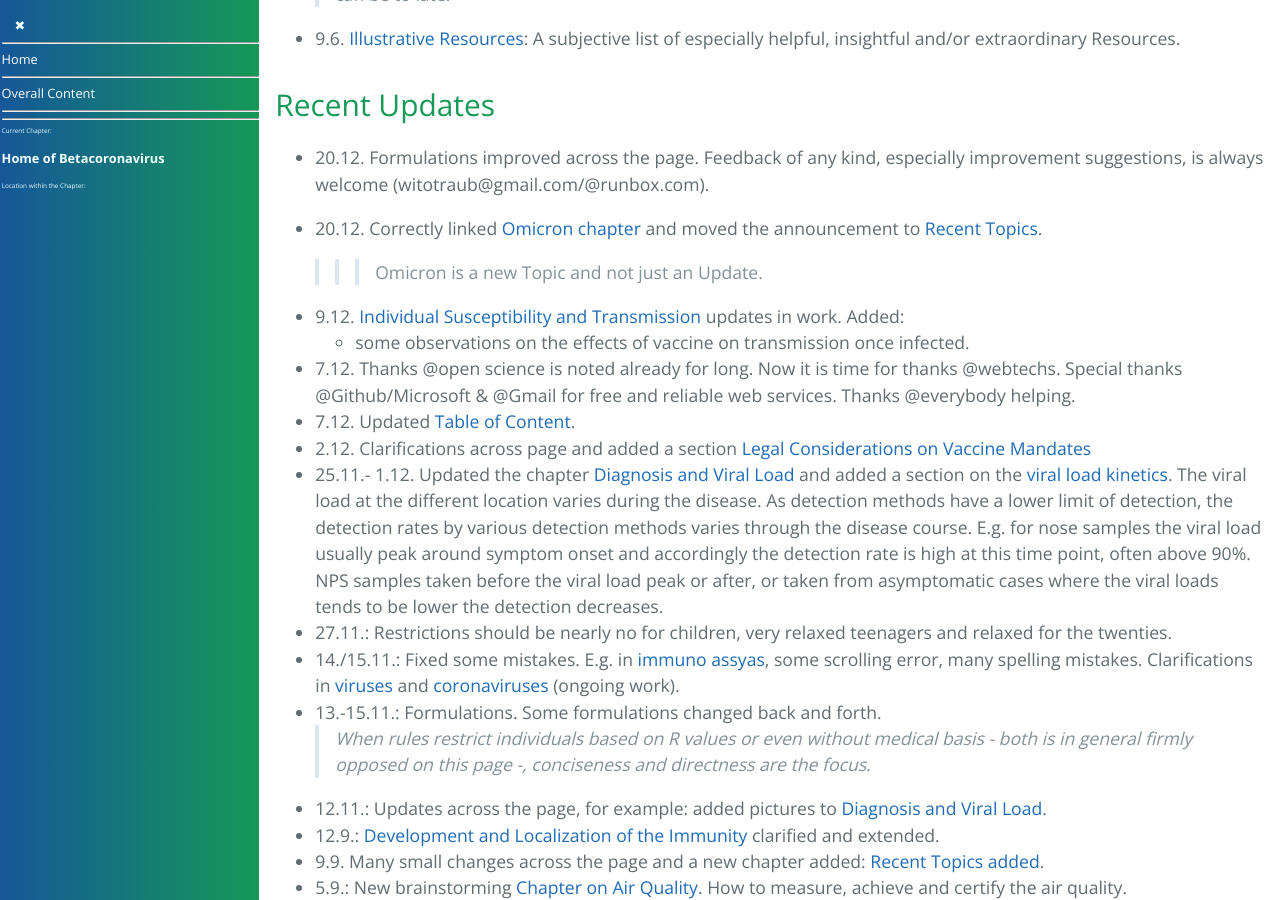
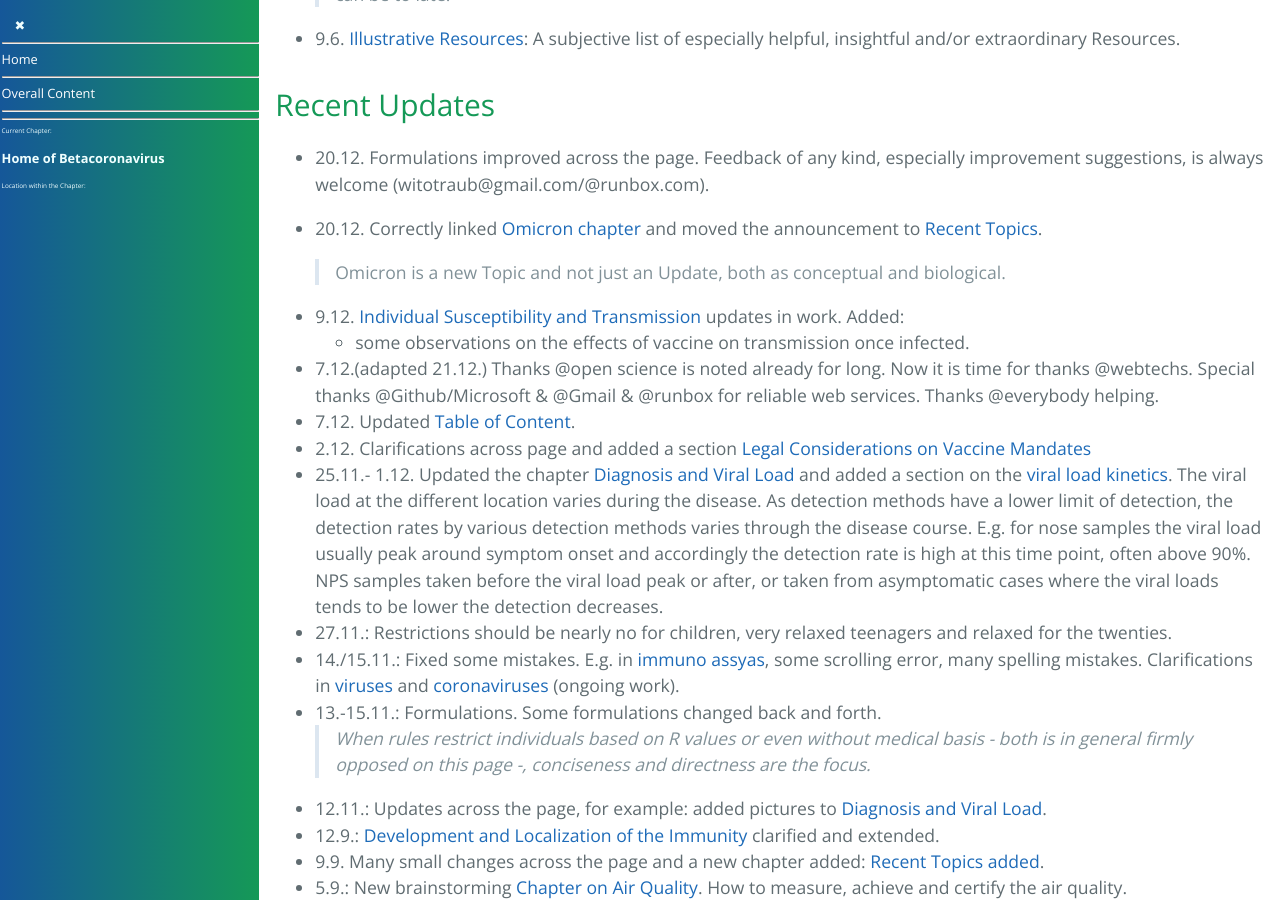
Before and after one commit to forestgrape/coronavirus, a Jekyll site: the page built from index.md, in a window 1280 px wide and 900 px high, scrolled down 2872 px. Built offline with Jekyll 4.4.1, drawn with Linux system fonts in a browser that asks for light colours; our own code applies the rules of GitHub Pages for plain Markdown files.

Commit message:
clarifications

```diff
--- a/index.md
+++ b/index.md
@@ -83,13 +83,13 @@ There is also a rather subjective page in German with some comments on the Coron
 
 - 20.12. Correctly linked [Omicron chapter](2_biological/omicron.md) and moved the announcement to [Recent Topics](#recent-topics-added).
 
-  >>> Omicron is a new Topic and not just an Update.
+  > Omicron is a new Topic and not just an Update, both as conceptual and biological.
 
 
 - 9.12. [Individual Susceptibility and Transmission](5_epidemiological/individual_susceptibility_and_transmission.md) updates in work. Added:
   - some observations on the effects of vaccine on transmission once infected.
 
-- 7.12. Thanks @open science is noted already for long. Now it is time for thanks @webtechs. Special thanks @Github/Microsoft & @Gmail for free and reliable web services. Thanks @everybody helping.
+- 7.12.(adapted 21.12.) Thanks @open science is noted already for long. Now it is time for thanks @webtechs. Special thanks @Github/Microsoft & @Gmail & @runbox for reliable web services. Thanks @everybody helping.
 - 7.12. Updated [Table of Content](#content).
 - 2.12. Clarifications across page and added a section [Legal Considerations on Vaccine Mandates](./7_social/individual_measures.md)
 - 25.11.- 1.12. Updated the chapter [Diagnosis and Viral Load](./3_medical/diagnosis_and_viral_load.md) and added a section on the [viral load kinetics](./3_medical/diagnosis_and_viral_load.md#viral-load-kinetics). The viral load at the different location varies during the disease. As detection methods have a lower limit of detection, the detection rates by various detection methods varies through the disease course. E.g. for nose samples the viral load usually peak around symptom onset  and accordingly the detection rate is high at this time point, often above 90%. NPS samples taken before the viral load peak or after, or taken from asymptomatic cases where the viral loads tends to be lower the detection decreases.
```
